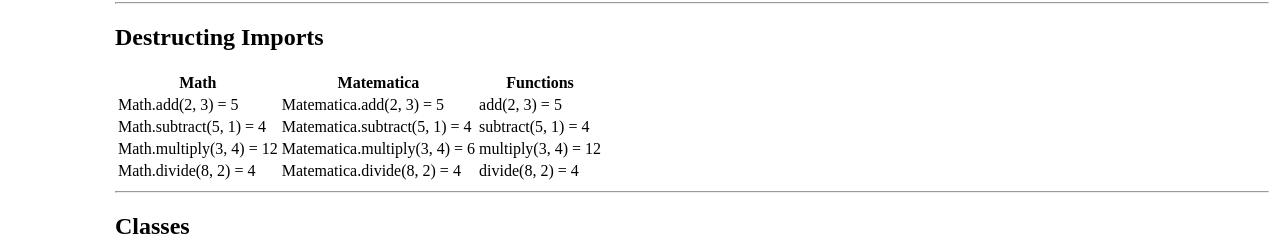
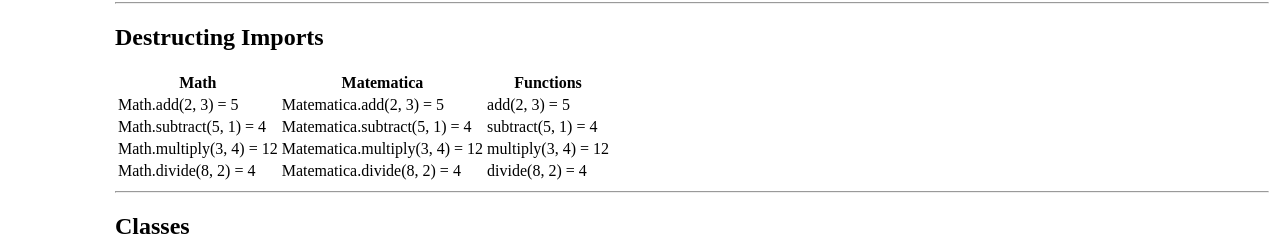
Before and after one commit to kaycrispyoats/kambaz-next-js, a Next.js app: page /Labs/Lab3 in a window 1280 px wide. Shown: the part 3917-4153 px from the top of the page. Built offline with nearby package versions, Linux system fonts and the light colour scheme.

Commit message:
fixed mulitply error in lab 3

```diff
--- a/src/app/Labs/Lab3/DestructingImports.tsx
+++ b/src/app/Labs/Lab3/DestructingImports.tsx
@@ -27,7 +27,7 @@ export default function DestructingImports() {
 <tr>
   <td>Math.multiply(3, 4) = {Math.multiply(3, 4)}</td>
   <td>Matematica.multiply(3, 4) = {""}
-     {Matematica.multiply(2, 3)}</td>
+     {Matematica.multiply(3, 4)}</td>
   <td>multiply(3, 4) = {multiply(3, 4)}</td>
 </tr>
 
```
